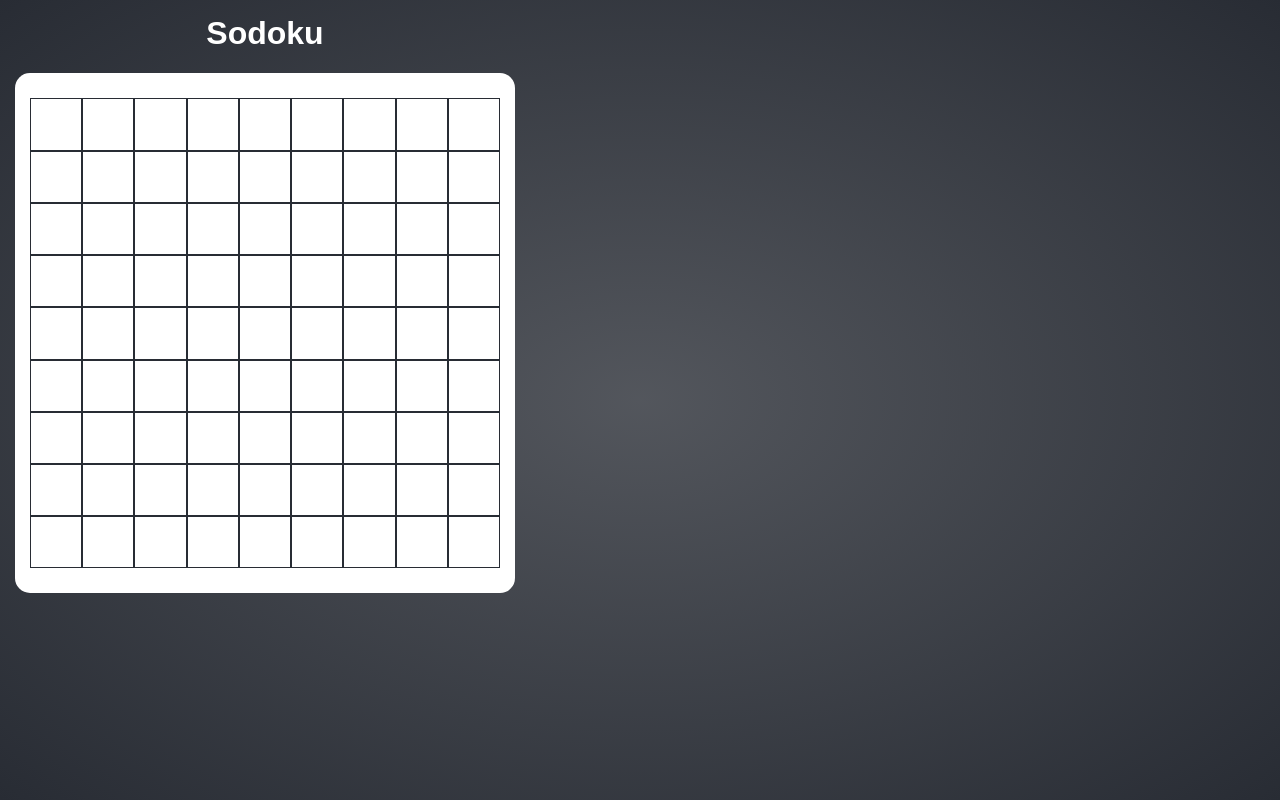
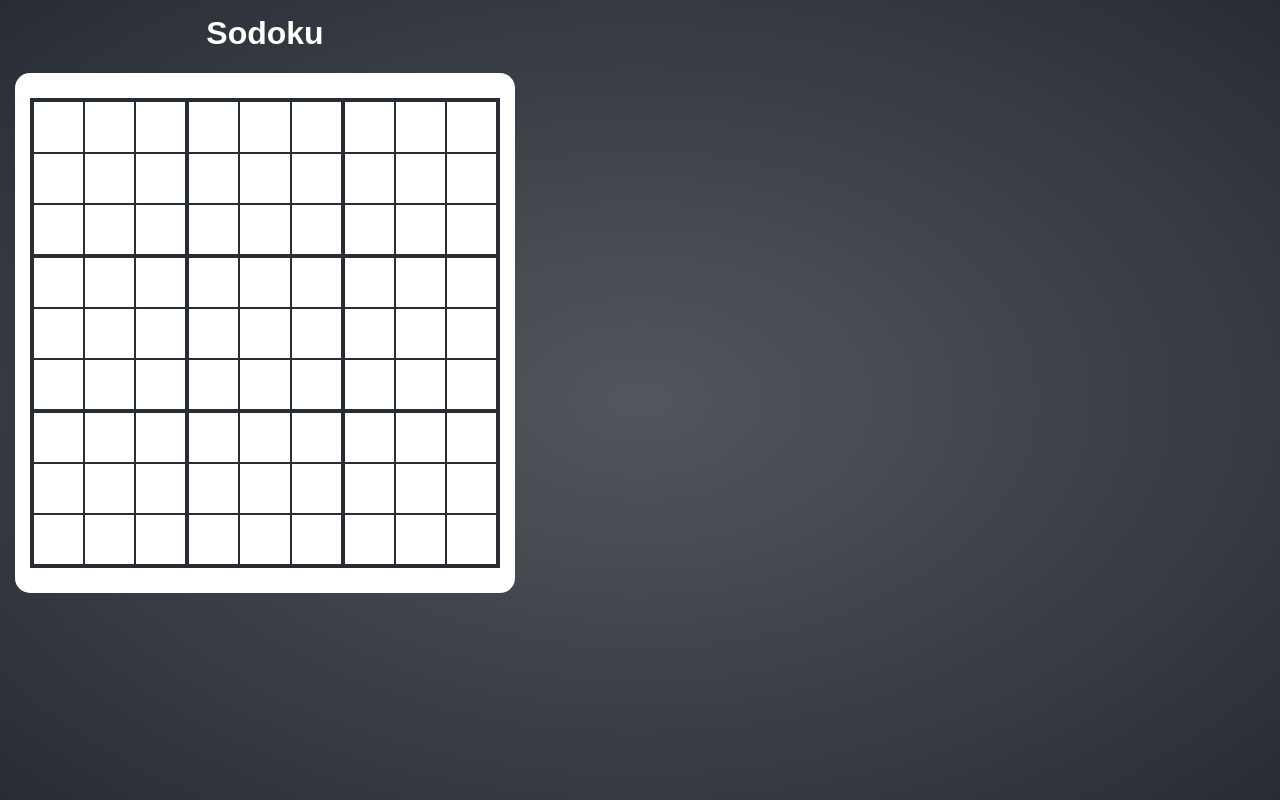
Before and after one commit to rhanixon/Sodoku, a React (Create React App) app: page / in a window 1280 px wide. Built offline with nearby package versions, Linux system fonts and the light colour scheme.

Commit message:
added grdilines for blocks

```diff
--- a/src/components/grid/styles/index.ts
+++ b/src/components/grid/styles/index.ts
@@ -1,4 +1,4 @@
-import styled from "styled-components"
+import styled, { css } from "styled-components"
 
 export const Container = styled.div`
     display: flex;
@@ -7,6 +7,38 @@
 `
 
 export const Row = styled.div`
-    display: flex;
-    flex-flow: row;
+    ${({ theme }) => css`
+        display: flex;
+        flex-flow: row;
+
+        &:nth-child(1) {
+            div {
+                border-top: solid 4px ${theme.colors.black};
+            }
+        }
+        &:nth-child(3),
+        &:nth-child(6) {
+            div {
+                border-bottom: solid 3px ${theme.colors.black};
+            }
+        }
+        &:nth-child(9) {
+            border-bottom: solid 3px ${theme.colors.black};
+        }
+
+        div {
+            &:nth-child(1) {
+                border-left: solid 4px ${theme.colors.black};
+            }
+            &:nth-child(3),
+            &:nth-child(6),
+            &:nth-child(9) {
+                border-right: solid 4px ${theme.colors.black};
+            }
+            &:nth-child(4),
+            &:nth-child(7) {
+                border-left: none;
+            }
+        }
+    `}
 `
```
